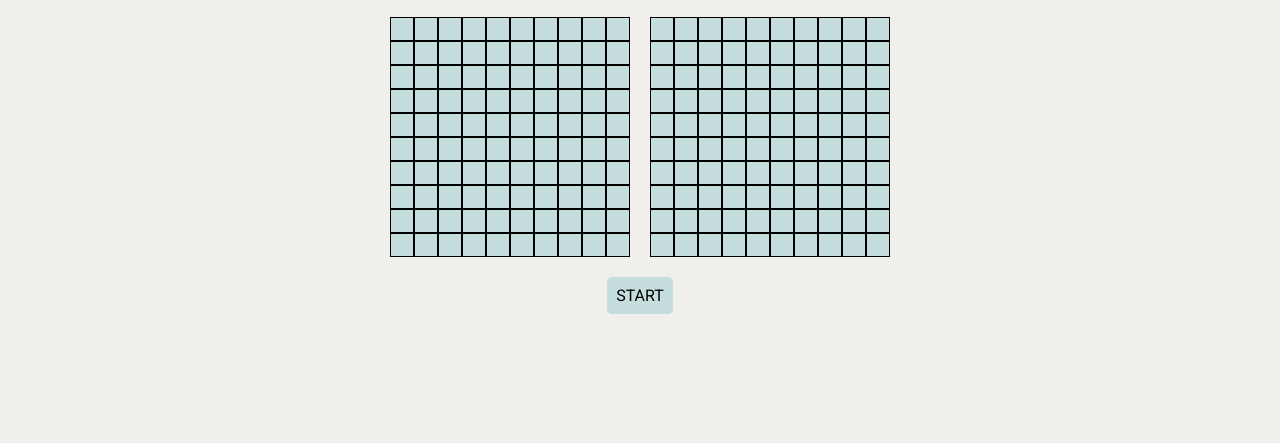
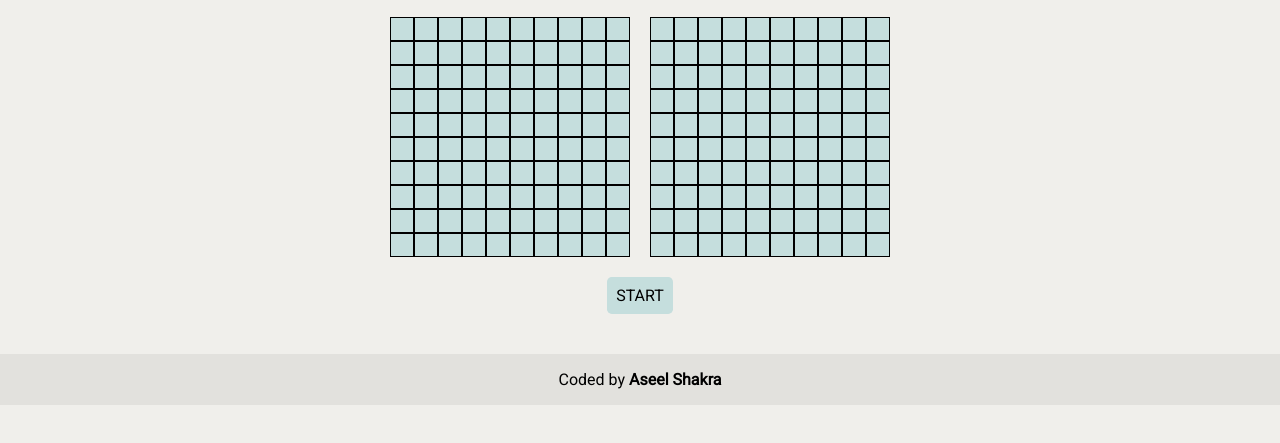
Before and after one commit to asiill/battleship-game, a website built with webpack: page dist/index.html in a window 1280 px wide. Shown: the part 155-598 px from the top of the page. Built offline with nearby package versions, Linux system fonts and the light colour scheme.

Commit message:
Add footer

```diff
--- a/dist/index.html
+++ b/dist/index.html
@@ -36,5 +36,9 @@
             <button id="restart-btn">RESTART</button>
         </div>
     </div>
+
+    <footer>
+        Coded by <a href="https://github.com/asiill"> Aseel Shakra</a>
+    </footer>
 </body>
 </html>
--- a/dist/style.css
+++ b/dist/style.css
@@ -171,3 +171,21 @@ img {
     width: 20px;
     height: 20px;
 }
+
+footer {
+    text-align: center;
+    font-size: var(--fs-base);
+    font-family: var(--ff-base);
+    padding: 1rem;
+    background-color: rgb(226, 225, 221);
+}
+
+a {
+    text-decoration: none;
+    color: rgb(0, 0, 0);
+    font-weight: bold;
+}
+
+a:hover {
+    color: rgb(0, 139, 139);
+}
```
